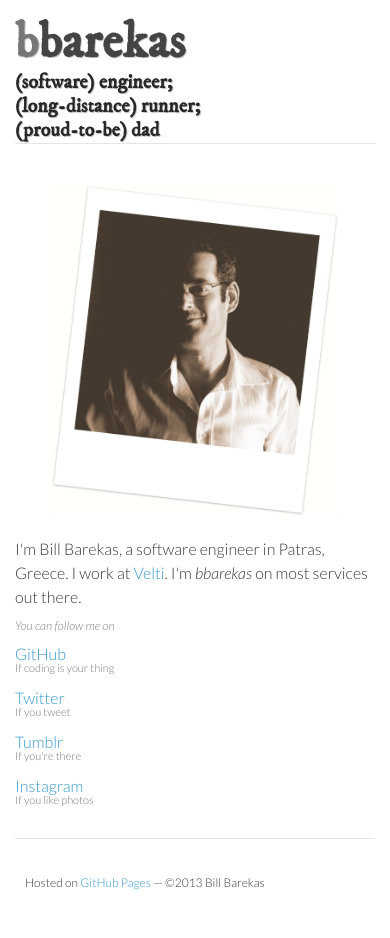
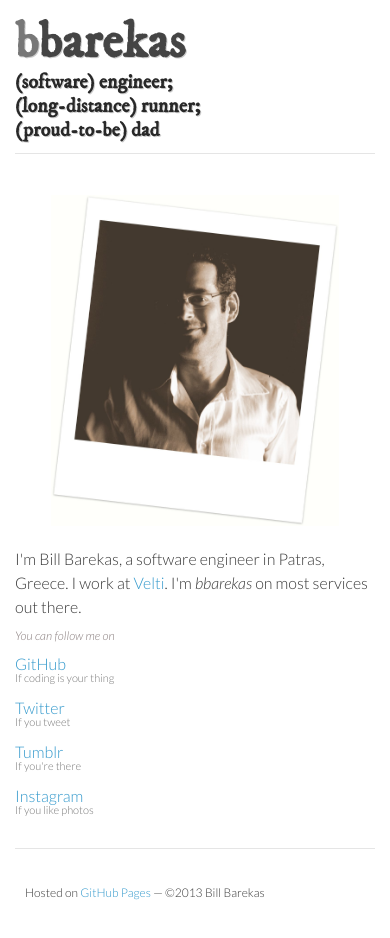
Before and after one commit to bbarekas/bbarekas.github.com, a Jekyll site: the page built from index.html, in a window 390 px wide. Built offline with Jekyll 4.4.1, drawn with Linux system fonts in a browser that asks for light colours; Markdown is read by kramdown in place of the engine named in the settings.

Commit message:
Fix media queries

```diff
--- a/css/styles.css
+++ b/css/styles.css
@@ -178,68 +178,10 @@
     padding: 10px;
 }
 
-/*
-header ul {
-  list-style:none;
-  height:40px;
-
-  padding:0;
-
-  background: #eee;
-  background: -moz-linear-gradient(top, #f8f8f8 0%, #dddddd 100%);
-  background: -webkit-gradient(linear, left top, left bottom, color-stop(0%,#f8f8f8), color-stop(100%,#dddddd));
-  background: -webkit-linear-gradient(top, #f8f8f8 0%,#dddddd 100%);
-  background: -o-linear-gradient(top, #f8f8f8 0%,#dddddd 100%);
-  background: -ms-linear-gradient(top, #f8f8f8 0%,#dddddd 100%);
-  background: linear-gradient(top, #f8f8f8 0%,#dddddd 100%);
-
-  border-radius:5px;
-  border:1px solid #d2d2d2;
-  box-shadow:inset #fff 0 1px 0, inset rgba(0,0,0,0.03) 0 -1px 0;
-  width:300px;
-}
-
-header li {
-  width:89px;
-  float:left;
-  border-right:1px solid #d2d2d2;
-  height:40px;
-}
-
-
-header ul a {
-  line-height:1;
-  font-size:11px;
-  color:#999;
-  display:block;
-  text-align:center;
-  padding-top:6px;
-  height:40px;
-}
-*/
-
 strong {
   color:#222;
   font-weight:700;
 }
-
-/*
-header ul li + li {
-  width:88px;
-  border-left:1px solid #fff;
-}
-
-header ul li + li + li {
-  border-right:none;
-  width:89px;
-}
-
-header ul a strong {
-  font-size:14px;
-  display:block;
-  color:#222;
-}
-*/
 
 section {
     width: 600px;
@@ -276,8 +218,6 @@
     list-style:none;
     padding:0;
     background: #fff;
-    /*border-radius:5px;*/
-    /*border:1px solid #e5e5e5;*/
     width:200px;
     margin: 20px;
 }
@@ -286,9 +226,7 @@
     /*float:left;*/
     height:36px;
     width:100px;
-    /*border-right:1px solid #e5e5e5;*/
 }
-
 
 nav li a {
     font-size: 18px;
@@ -299,7 +237,6 @@
     line-height:24px;
     height:24px;
 }
-
 
 nav li a:hover,
 nav li a:active {
@@ -313,7 +250,6 @@
     font-weight: bolder;
     color: #333;
     text-shadow: 1px 1px #CCC;
-
 }
 
 
@@ -332,6 +268,7 @@
 
   header {
     padding-right:320px;
+    padding-bottom: 10px;
   }
 
   section {
@@ -347,9 +284,21 @@
 
   header ul {
     position:absolute;
-    right:50px;
-    top:52px;
+    right:40px;
+    top:120px;
   }
+
+  nav ul {
+    width: 300px;
+    margin: 0 auto;
+  }
+
+
+    nav li {
+        width: 75px;
+        float:left;
+    }
+
 }
 
 @media print, screen and (max-width: 720px) {
@@ -359,10 +308,16 @@
 
   header {
     padding:0;
+    padding-bottom: 10px;
+
   }
 
-  header ul, header p.view {
+  header header p.view {
     position:static;
+  }
+
+  header ul {
+    width: 300px;
   }
 
   header p.view {
@@ -373,6 +328,11 @@
       padding-top: 2px;
   }
 
+
+  nav li {
+    width: 75px;
+    float:left;
+  }
 
     pre, code {
     word-wrap:normal;
```
